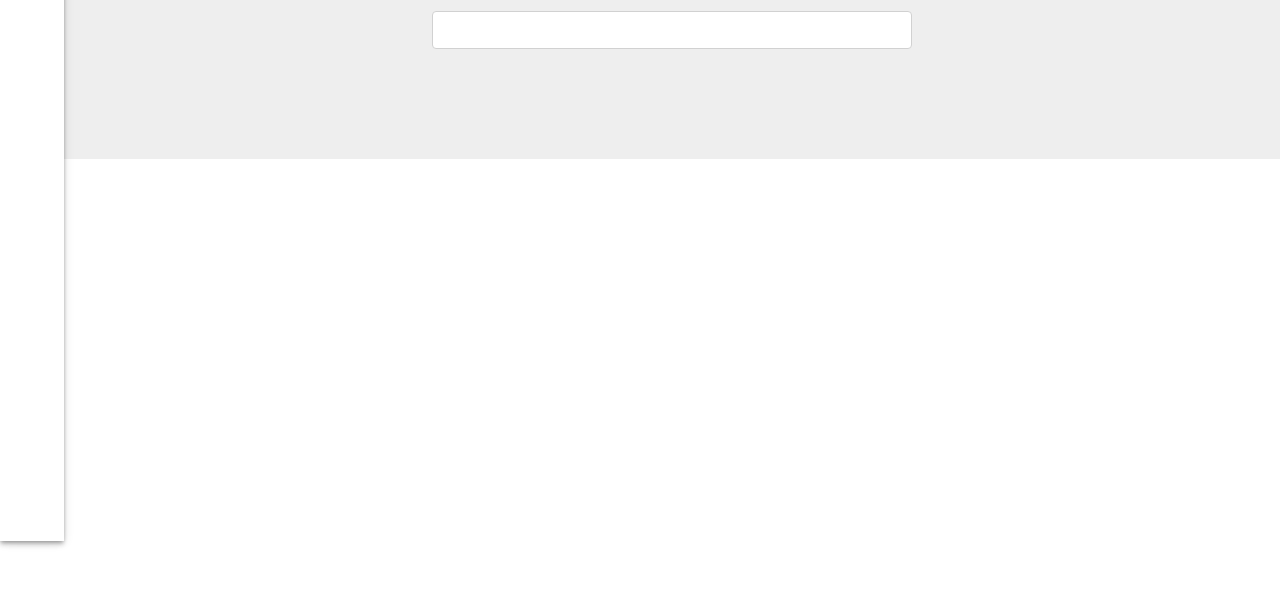
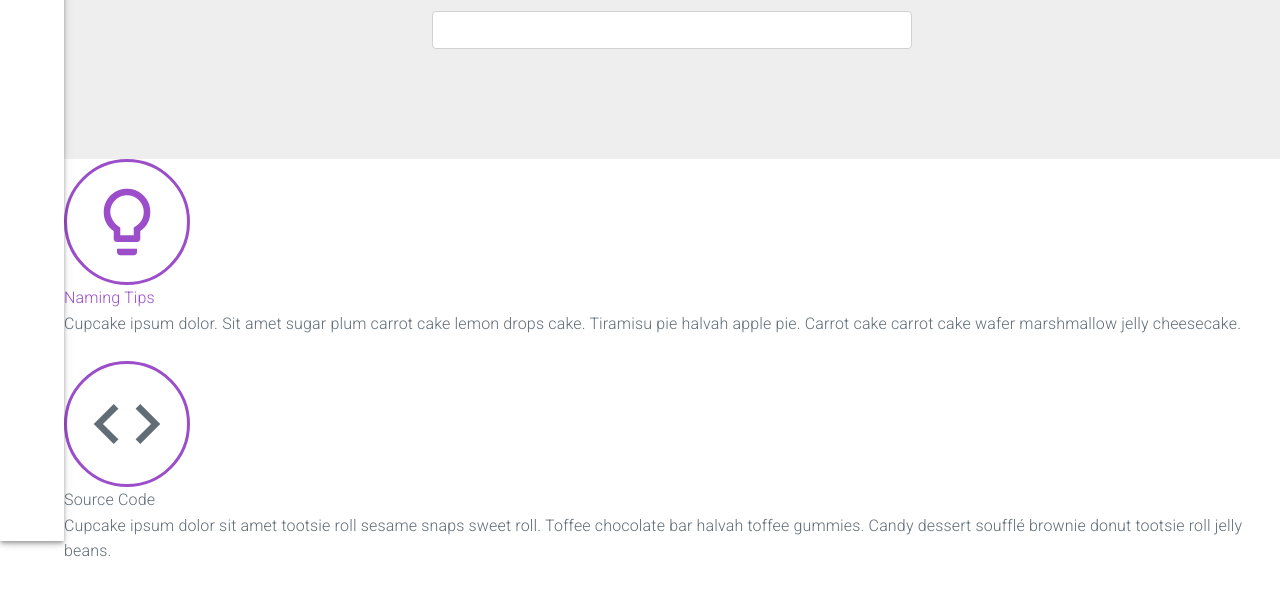
Before and after one commit to jamiesyme/name-my-var, a website: page web-client/index.mustache in a window 1280 px wide. Shown: the part 259-848 px from the top of the page. Before the commit the page ends 800 px from the top, so only its background shows below. Drawn offline with nearby package versions, Linux system fonts and the light colour scheme; files that its build step writes are made by us from their sources.

Commit message:
Add main content blocks to index

```diff
--- a/web-client/index.css
+++ b/web-client/index.css
@@ -1,3 +1,4 @@
+/* Banner */
 .banner-container {
 	background-color: #EEE;
 	padding: 7.0rem 5.0rem 11.0rem 5.0rem;
@@ -19,3 +20,27 @@ input.banner-search {
 	margin: 0 auto;
 	width: 48.0rem;
 }
+
+/* Content */
+.content-container {
+
+}
+
+.content-block {
+
+}
+
+.content-block i.material-icons {
+	font-size: 8.0rem;
+	padding: 2.0rem;
+	border: 3px solid #9b4dca;
+	border-radius: 8.0rem;
+}
+
+.content-block .content-title {
+
+}
+
+.content-block p {
+
+}
--- a/web-client/index.mustache
+++ b/web-client/index.mustache
@@ -25,6 +25,21 @@
 				<input type="text" class="banner-search">
 			</form>
 		</div>
+
+		<div class="content-container">
+			<div class="content-block">
+				<a><i class="material-icons">lightbulb_outline</i></a>
+				<a><div class="content-title">Naming Tips</div></a>
+				<p>Cupcake ipsum dolor. Sit amet sugar plum carrot cake lemon drops cake. Tiramisu pie halvah apple pie. Carrot cake carrot cake wafer marshmallow jelly cheesecake.
+</p>
+			</div>
+			<div class="content-block">
+				<div class="content-icon"><i class="material-icons">code</i></div>
+				<div class="content-title">Source Code</div>
+				<p>Cupcake ipsum dolor sit amet tootsie roll sesame snaps sweet roll. Toffee chocolate bar halvah toffee gummies. Candy dessert soufflé brownie donut tootsie roll jelly beans.
+</p>
+			</div>
+		</div>
 	</main>
 
 	<script src="https://cdnjs.cloudflare.com/ajax/libs/jquery/3.2.1/jquery.min.js"></script>
```
